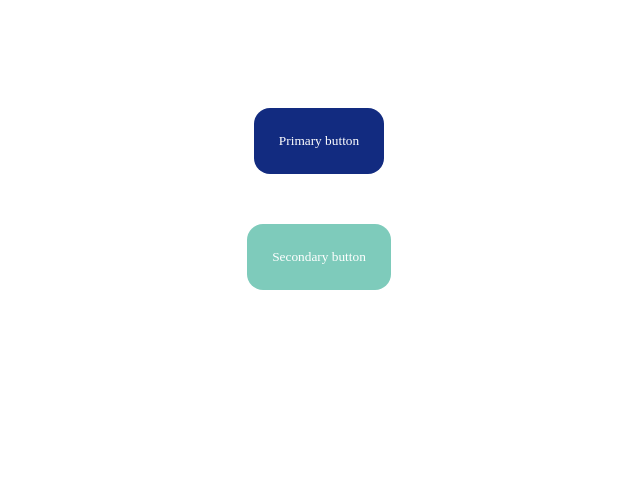
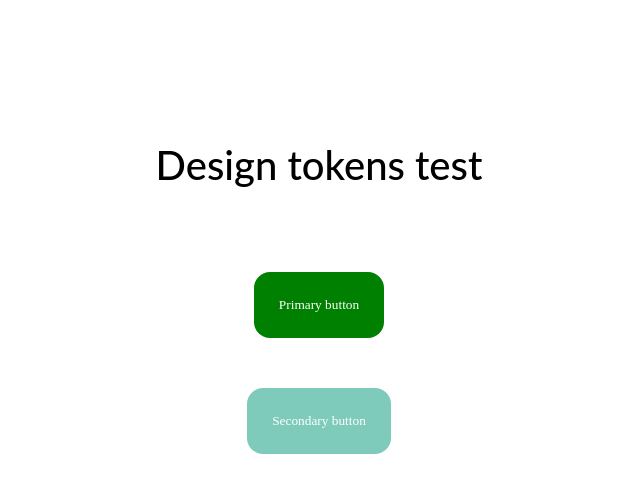
Before and after one commit to uxconsultingltd/figma-style-dictionary-test, a plain HTML site: page index.html in a window 1280 px wide. Shown: the whole page, without its empty margins (321-961 px from the left). Drawn offline with Linux system fonts and the light colour scheme.

Commit message:
primary colour token changed to green.

```diff
--- a/build/css/_variables.css
+++ b/build/css/_variables.css
@@ -3,7 +3,7 @@
  */
 
 :root {
-  --colours-primary-background: #122b80;
+  --colours-primary-background: #008000;
   --colours-primary-text: #ffffff;
   --colours-primary-border: #122b80;
   --colours-primary-variant-background: #a8308c;
--- a/index.html
+++ b/index.html
@@ -4,8 +4,14 @@
 
     </head>
     <body>
+        <h1>Design tokens test</h1>
+
+        <div class="margin-50"></div>
+
         <button class="cta__primary-button">Primary button</button>
+
         <div class="margin-50"></div>
+
         <button class="cta__secondary-button">Secondary button</button>
     </body>
 </html>
--- a/style.scss
+++ b/style.scss
@@ -5,6 +5,13 @@ body {
     flex-direction: column;
     align-items: center;
     padding-top: 100px;
+}
+
+h1 {
+    font-family: var(--typography-des-font-family-title);
+    font-size: var(--typography-des-title-font-size-xl-max);
+    font-weight: var(--typography-font-weight-medium);
+    line-height: var( --typography-line-height-xl);
 }
 
 
--- a/tokens/setokens.json
+++ b/tokens/setokens.json
@@ -1,7 +1,7 @@
 {
   "Colours": {
     "primary-background": {
-      "value": "#122b80",
+      "value": "green",
       "type": "color"
     },
     "primary-text": {
```
Also changed, not shown: style.css.
